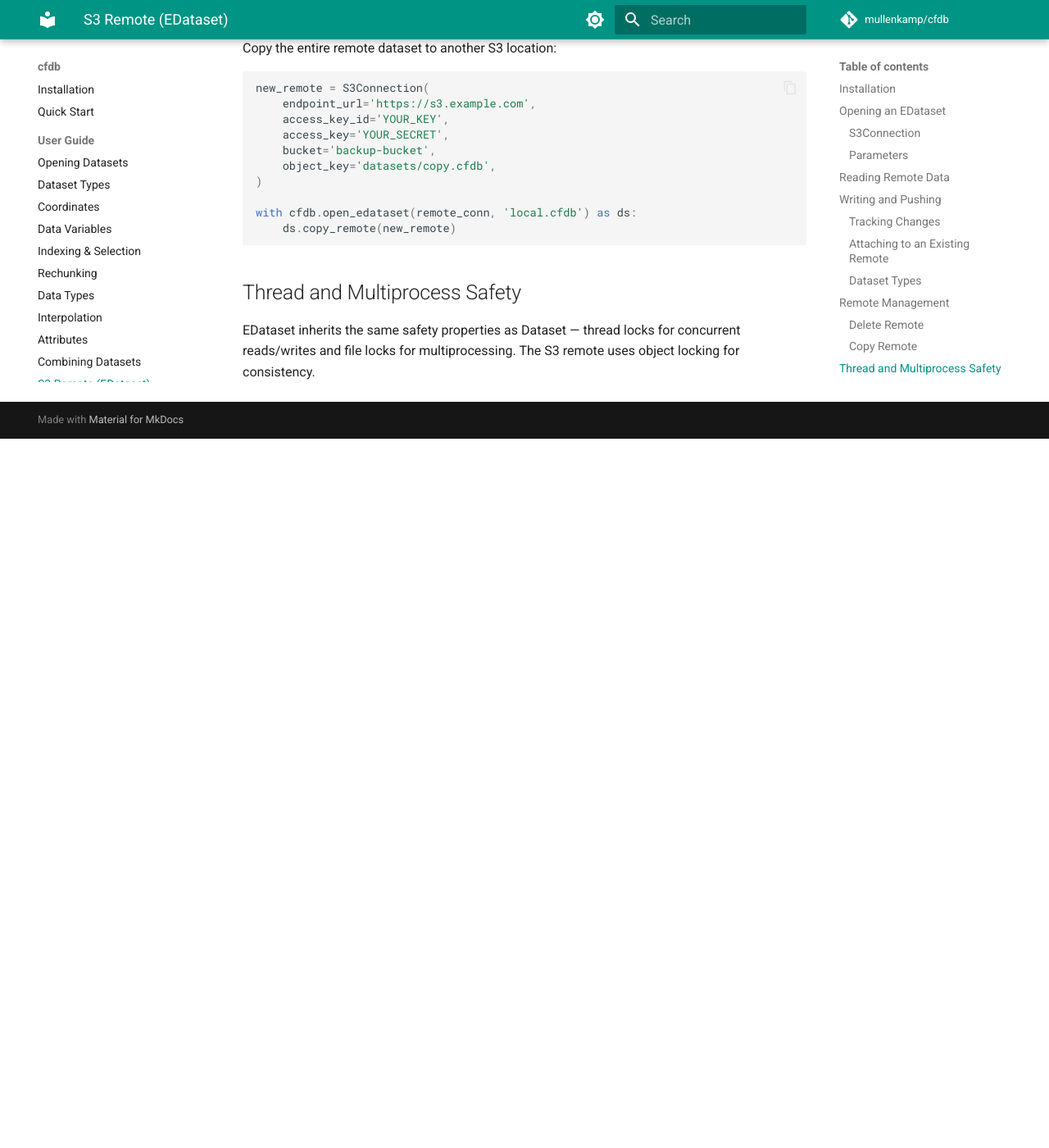
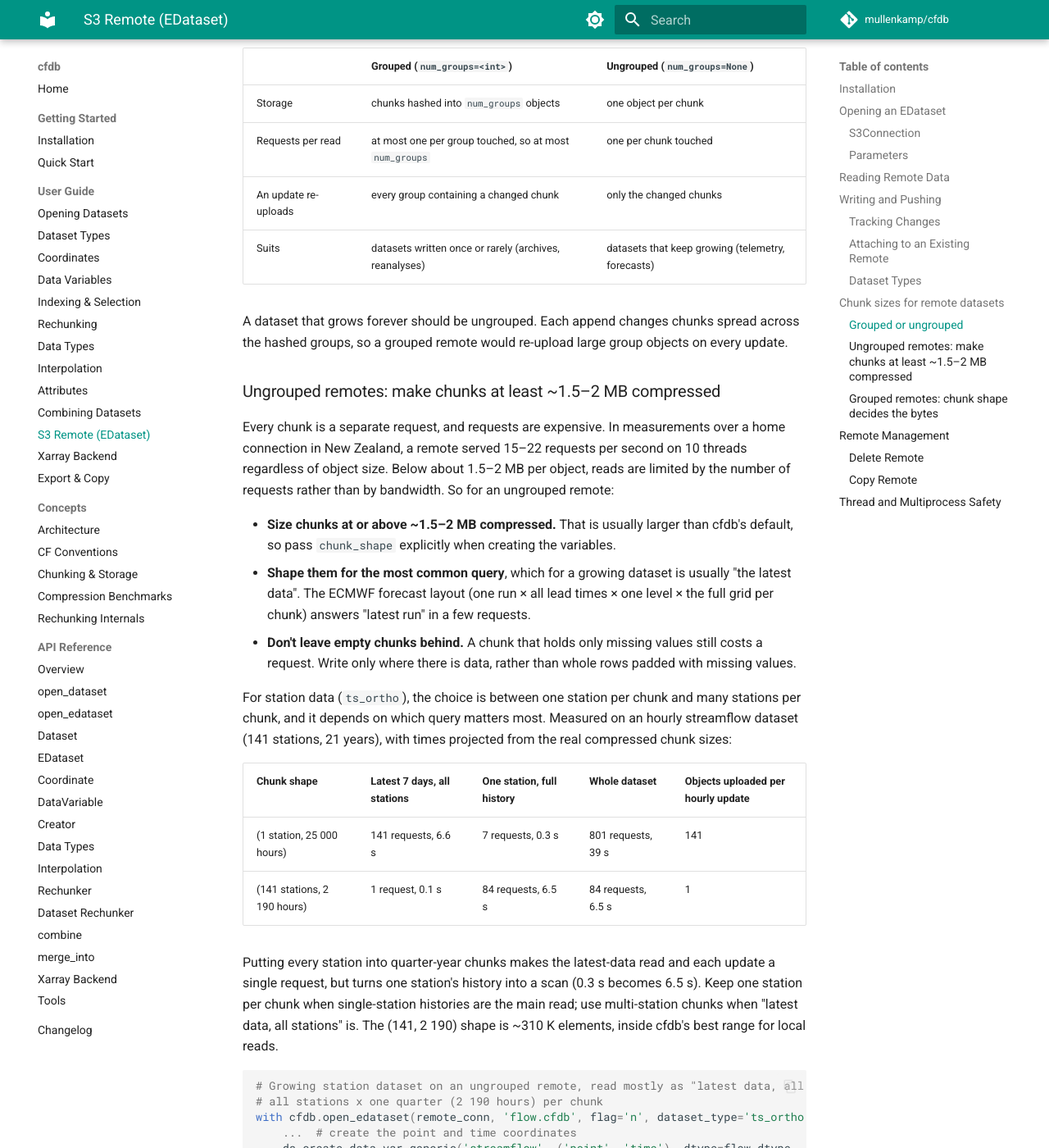
Before and after one commit to mullenkamp/cfdb, an MkDocs documentation site: the page built from docs/guide/s3-remote.md, in a window 1280 px wide and 1400 px high, scrolled down 2986 px. Shown: the whole window at 82% size. Built offline with MkDocs 1.6.1 and Material for MkDocs 9.7.7, drawn with Linux system fonts in a browser that asks for light colours; comment, search, counter and statistics services are not loaded; before the commit the page ends 3521 px from its top, so only the background shows below that; some of the changed text lies outside the part shown.

Commit message:
updated docs

````diff
--- a/docs/guide/s3-remote.md
+++ b/docs/guide/s3-remote.md
@@ -43,7 +43,7 @@ The `remote_conn` parameter accepts:
 | Parameter | Type | Description |
 |-----------|------|-------------|
 | `remote_conn` | S3Connection, str, or dict | Remote connection |
-| `num_groups` | int or None | S3 object groups (required for flag='n') |
+| `num_groups` | int or None | How chunks are stored as S3 objects, fixed when the remote is created: `None` stores one object per chunk (ungrouped); an int hashes chunks into that many group objects. Ignored for an existing remote. See [Chunk sizes for remote datasets](#chunk-sizes-for-remote-datasets). |
 
 ## Reading Remote Data
 
@@ -113,6 +113,75 @@ with cfdb.open_edataset(remote, 'stations.cfdb') as ds:
     print(ds.dataset_type)   # 'grid', 'ts_ortho', 'ts_forecast' or 'grid_forecast'
 ```
 
+## Chunk sizes for remote datasets
+
+cfdb's default chunk size (about 2¹⁸ elements; see
+[Chunking & Storage](../concepts/chunking-storage.md#automatic-chunk-shape)) is tuned for local reads.
+A remote adds a per-request cost of roughly 0.15–0.4 s. That usually outweighs the local
+differences between chunk sizes, so pick the chunk shape for a remote with requests in mind.
+
+### Grouped or ungrouped
+
+| | Grouped (`num_groups=<int>`) | Ungrouped (`num_groups=None`) |
+|---|---|---|
+| Storage | chunks hashed into `num_groups` objects | one object per chunk |
+| Requests per read | at most one per group touched, so at most `num_groups` | one per chunk touched |
+| An update re-uploads | every group containing a changed chunk | only the changed chunks |
+| Suits | datasets written once or rarely (archives, reanalyses) | datasets that keep growing (telemetry, forecasts) |
+
+A dataset that grows forever should be ungrouped. Each append changes chunks spread across the
+hashed groups, so a grouped remote would re-upload large group objects on every update.
+
+### Ungrouped remotes: make chunks at least ~1.5–2 MB compressed
+
+Every chunk is a separate request, and requests are expensive. In measurements over a home connection
+in New Zealand, a remote served 15–22 requests per second on 10 threads regardless of object size.
+Below about 1.5–2 MB per object, reads are limited by the number of requests rather than by
+bandwidth. So for an ungrouped remote:
+
+- **Size chunks at or above ~1.5–2 MB compressed.** That is usually larger than cfdb's default, so
+  pass `chunk_shape` explicitly when creating the variables.
+- **Shape them for the most common query**, which for a growing dataset is usually "the latest
+  data". The ECMWF forecast layout (one run × all lead times × one level × the full grid per chunk)
+  answers "latest run" in a few requests.
+- **Don't leave empty chunks behind.** A chunk that holds only missing values still costs a request.
+  Write only where there is data, rather than whole rows padded with missing values.
+
+For station data (`ts_ortho`), the choice is between one station per chunk and many stations per
+chunk, and it depends on which query matters most. Measured on an hourly streamflow dataset
+(141 stations, 21 years), with times projected from the real compressed chunk sizes:
+
+| Chunk shape | Latest 7 days, all stations | One station, full history | Whole dataset | Objects uploaded per hourly update |
+|---|---|---|---|---|
+| (1 station, 25 000 hours) | 141 requests, 6.6 s | 7 requests, 0.3 s | 801 requests, 39 s | 141 |
+| (141 stations, 2 190 hours) | 1 request, 0.1 s | 84 requests, 6.5 s | 84 requests, 6.5 s | 1 |
+
+Putting every station into quarter-year chunks makes the latest-data read and each update a single
+request, but turns one station's history into a scan (0.3 s becomes 6.5 s). Keep one station per
+chunk when single-station histories are the main read; use multi-station chunks when "latest data,
+all stations" is. The (141, 2 190) shape is ~310 K elements, inside cfdb's best range for local reads.
+
+```python
+# Growing station dataset on an ungrouped remote, read mostly as "latest data, all stations":
+# all stations x one quarter (2 190 hours) per chunk
+with cfdb.open_edataset(remote_conn, 'flow.cfdb', flag='n', dataset_type='ts_ortho', num_groups=None) as ds:
+    ...  # create the point and time coordinates
+    ds.create.data_var.generic('streamflow', ('point', 'time'), dtype=flow_dtype,
+                               chunk_shape=(n_stations, 2190))
+```
+
+### Grouped remotes: chunk shape decides the bytes
+
+Grouping caps the number of requests, so smaller chunks cost little extra. The cost that remains is
+bytes downloaded: a read fetches whole chunks, and one request per group spans from the first to the
+last chunk needed in that group. On a grouped SST archive with chunks 120 days deep, reading one day
+downloaded all 120 days, and one point's 45-year series downloaded 24× the data it needed. Shape the
+chunks for the queries you expect, and aim for groups of 10–100 MB (see `open_edataset`'s
+`num_groups` docstring).
+
+The measurements behind this section are in the repository's `benchmarks/RESULTS.md`, sections
+"Remote (EDataset) reads vs chunk size" and "Station (ts_ortho) data".
+
 ## Remote Management
 
 ### Delete Remote
````
Also changed, not shown: docs/concepts/chunking-storage.md (+3 -2 lines).
